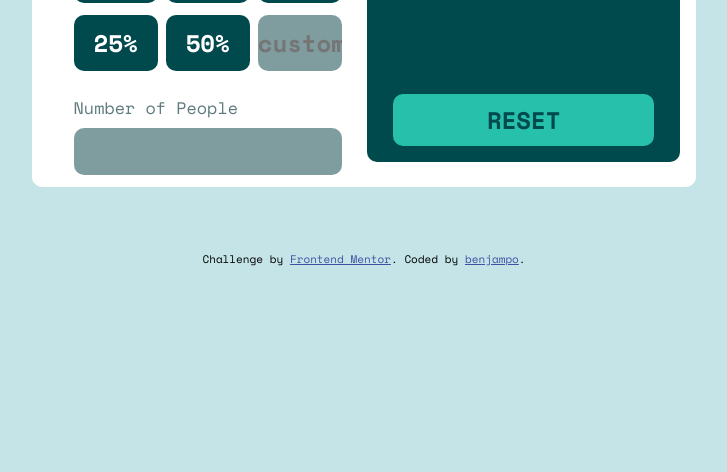
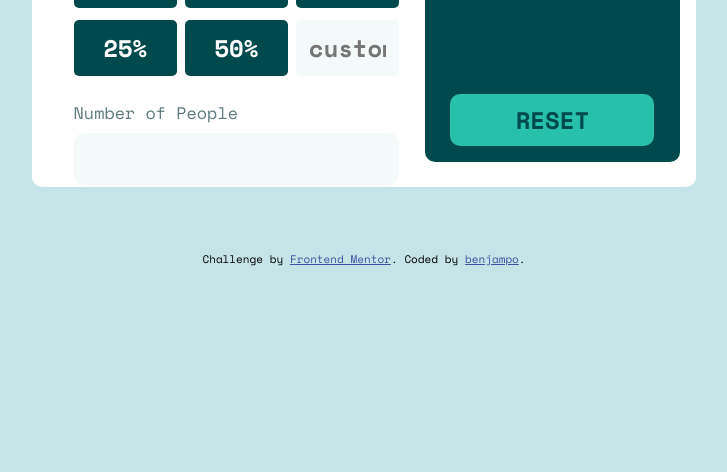
Before and after one commit to Benjampo/tip-calculator-app-main, a plain HTML site: page index.html in a window 1280 px wide. Shown: the part 328-800 px from the top of the page, without its empty margins (276-1003 px from the left). Drawn offline with nearby package versions, Linux system fonts and the light colour scheme.

Commit message:
fix custom property sizing

```diff
--- a/assets/scss/main.scss
+++ b/assets/scss/main.scss
@@ -73,27 +73,33 @@ body {
                     opacity: 0;
                     position: fixed;
                     width: 0;
-
                   }
                 input[type="text"] {
+                    box-sizing: border-box;
                     display: inline-block;
-                    border-radius: 10px;
+                    border-radius: 5px;
                     font-family: 'Space Mono', monospace;
                     font-weight: 700;
                     font-size: 1em;
                     text-align: right;
                     width: 100%;
-                    padding: 0;
                 }
                 label {
                     display: inline-block;
                     background-color: $very-dark-cyan;
                     padding: 10px 20px;
-                    border-radius: 10px;
+                    border-radius: 5px;
                     color: $white;
                     text-align: center;
                     font-size: 1em;
                     font-weight: 700;
+                }
+                input[type="radio"]:focus + label {
+                    background-color: $strong-cyan;
+                    color: $very-dark-cyan;
+                    transition: 1s;
+                    box-sizing: border-box;
+                    outline: 1px solid $very-dark-cyan;
                 }
             }
             form {
@@ -105,10 +111,20 @@ body {
                     margin-bottom: 1vh;
                 }
                 input[type=text]{
-                    background-color: $darker-grayish-cyan ;
+                    font-family: 'Space Mono', monospace;
+                    font-size: 1em;
+                    font-weight: 700;
+                    color: $very-dark-cyan;
+                    background-color: $lighter-grayish-cyan ;
                     border: none;
                     border-radius: 10px;
-                    padding: 2vh 1vw;
+                    padding: 1vh 1vw;
+                    text-align: right;
+
+
+                    &:focus{
+                        outline: 1px solid $strong-cyan;
+                    }
                 }
                 input[type=radio]{
                     background-color: $lighter-grayish-cyan ;
--- a/index.html
+++ b/index.html
@@ -33,16 +33,16 @@
           <form action="">
             <label class="label-title" for="">Select Tip %</label>
             <div class="percentage-option">
+              <input id="five" type="radio">
               <label for="five">5%</label>
-              <input id="five" type="radio">
+              <input id="ten" type="radio">
               <label for="ten">10%</label>
-              <input id="ten" type="radio">
+              <input id="fifteen" type="radio">
               <label for="fifteen">15%</label>
-              <input id="fifteen" type="radio">
+              <input id="twentyfive" type="radio">
               <label for="twentyfive">25%</label>
-              <input id="twentyfive" type="radio">
+              <input id="fifty" type="radio">
               <label for="fifty">50%</label>
-              <input id="fifty" type="radio">
               <input type="text" placeholder="custom">
             </div>
           </form>
```
Also changed, not shown: assets/scss/main.css, 1 other file.
